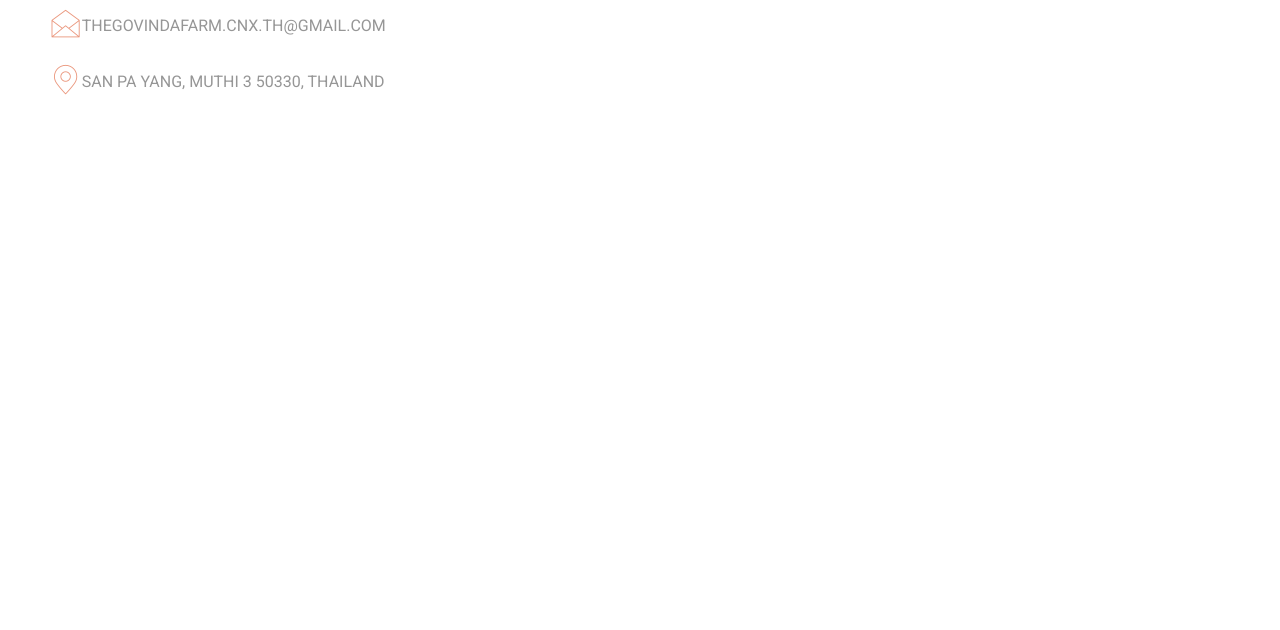
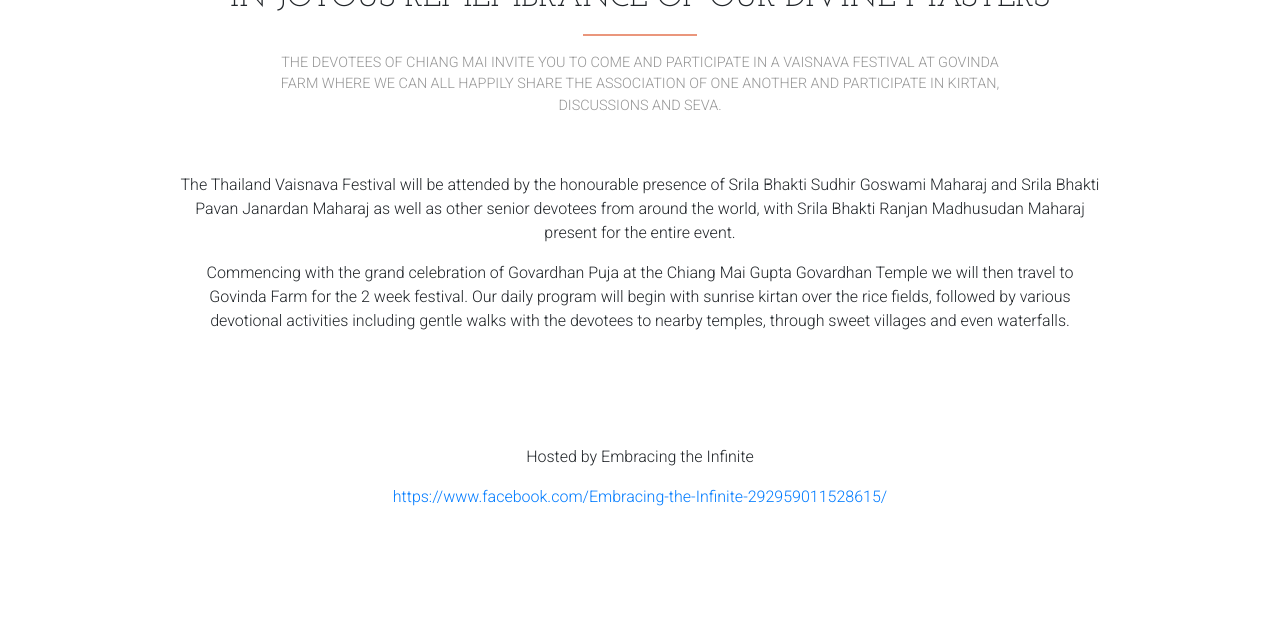
Before and after one commit to pavlikus/govinda_farm, a Flask app: template templates/events/event.html in a window 1280 px wide. Shown: the part 1165-1795 px from the top of the page. Before the commit the page ends 1260 px from the top, so only its background shows below. Run offline with Flask 2, Linux system fonts and the light colour scheme; the template is opened without the code that fills it, so the values that code supplies are empty; parts of the project's set-up code (start-up, migrations or seed data) failed here and were passed over; some libraries are stand-ins or nearby versions; some web fonts are replaced.

Commit message:
Edit event template

```diff
--- a/templates/events/event.html
+++ b/templates/events/event.html
@@ -1,4 +1,5 @@
 {% extends 'base.html' %}
+{% block title %}{{ event.title }} | {{ event.location }}{% endblock %}
 {% block h1 %}
 <div class="banner-full">
     <div class="container h-100">
@@ -25,9 +26,73 @@
 {% endblock %}
 {% block content %}
 
-{% for guru in event.gurus %}
-    {{ guru.first_name }}
-    <img src="/{{ guru.image.thumbnail.url }}" width="320" height="320">
-{% endfor %}
+<section id="guru">
+    <div class="container">
+        <div class="row py-5">
+            <div class="col-12 my-auto">
+
+                <div class="row mt-5 mb-2 justify-content-center ">
+                    <h2>Guru's</h2>
+                </div>
+
+                <div class="row pt-2 pb-2 mb-5 justify-content-center">
+                    <div class="col-auto wrapper"></div>
+                </div>
+
+                <div class="row pt-2 pb-2 justify-content-center ">
+                {% for guru in event.gurus %}
+                    <div class="col-md-4 col-sm-12">
+                        <div class="avatar text-center">
+                            <img src="/{{ guru.image.thumbnail.url }}" class="border-0 rounded-circle" width="320" height="320" alt="{{ guru.first_name }} {{ guru.last_name }}">
+                        </div>
+                        <p class="pt-2 pb-0 mt-3 mb-0 px-5 text-center">{{ guru.appeal }} {{ guru.first_name }}</p>
+                        <p class="pb-3 px-5 text-center">{{ guru.last_name }} {{ guru.dignity }}</p>
+                    </div>
+                {% endfor %}
+                </div>
+            </div>
+        </div>
+    </div>
+</section>
+
+<section id="description">
+    <div class="container">
+        <div class="row py-5">
+            <div class="col-12 my-auto">
+
+                <div class="row mt-sm-3 justify-content-center">
+                    <h2>In joyous remembrance of our Divine Masters</h2>
+                </div>
+
+                <div class="row pt-2 pb-2 justify-content-center">
+                    <div class="col-auto wrapper"></div>
+                </div>
+
+                <div class="row pt-2 pb-5 justify-content-center">
+                    <div class="col-8 text-center">
+                        <p class="lead text-uppercase sub-title">The devotees of Chiang Mai invite you to come and participate in a Vaisnava Festival at Govinda Farm where we can all happily share the association of one another and participate in kirtan, discussions and seva.</p>
+                    </div>
+                </div>
+
+                <div class="row pt-2 pb-5 justify-content-center">
+                    <div class="col-10 text-center">
+                        <p>The Thailand Vaisnava Festival will be attended by the honourable presence of Srila Bhakti Sudhir Goswami Maharaj and Srila Bhakti Pavan Janardan Maharaj as well as other senior devotees from around the world, with Srila Bhakti Ranjan Madhusudan Maharaj present for the entire event.</p>
+
+                        <p>Commencing with the grand celebration of Govardhan Puja at the Chiang Mai Gupta Govardhan Temple we will then travel to  Govinda Farm for the 2 week festival. Our daily program will begin with sunrise kirtan over the rice fields, followed by various devotional activities including gentle walks with the devotees to nearby temples, through sweet villages and even waterfalls.</p>
+                    </div>
+                </div>
+
+                <div class="row pt-5 pb-2 justify-content-center">
+                    <div class="col-10 text-center">
+                        <p>Hosted by Embracing the Infinite</p>
+                        <p><a href="https://www.facebook.com/Embracing-the-Infinite-292959011528615/" target="_blank" rel="nooper nofollow">https://www.facebook.com/Embracing-the-Infinite-292959011528615/</a></p>
+                    </div>
+                </div>
+
+            </div>
+        </div>
+    </div>
+</section>
+
 
 {% endblock %}
```
Also changed, not shown: 1 other file.
